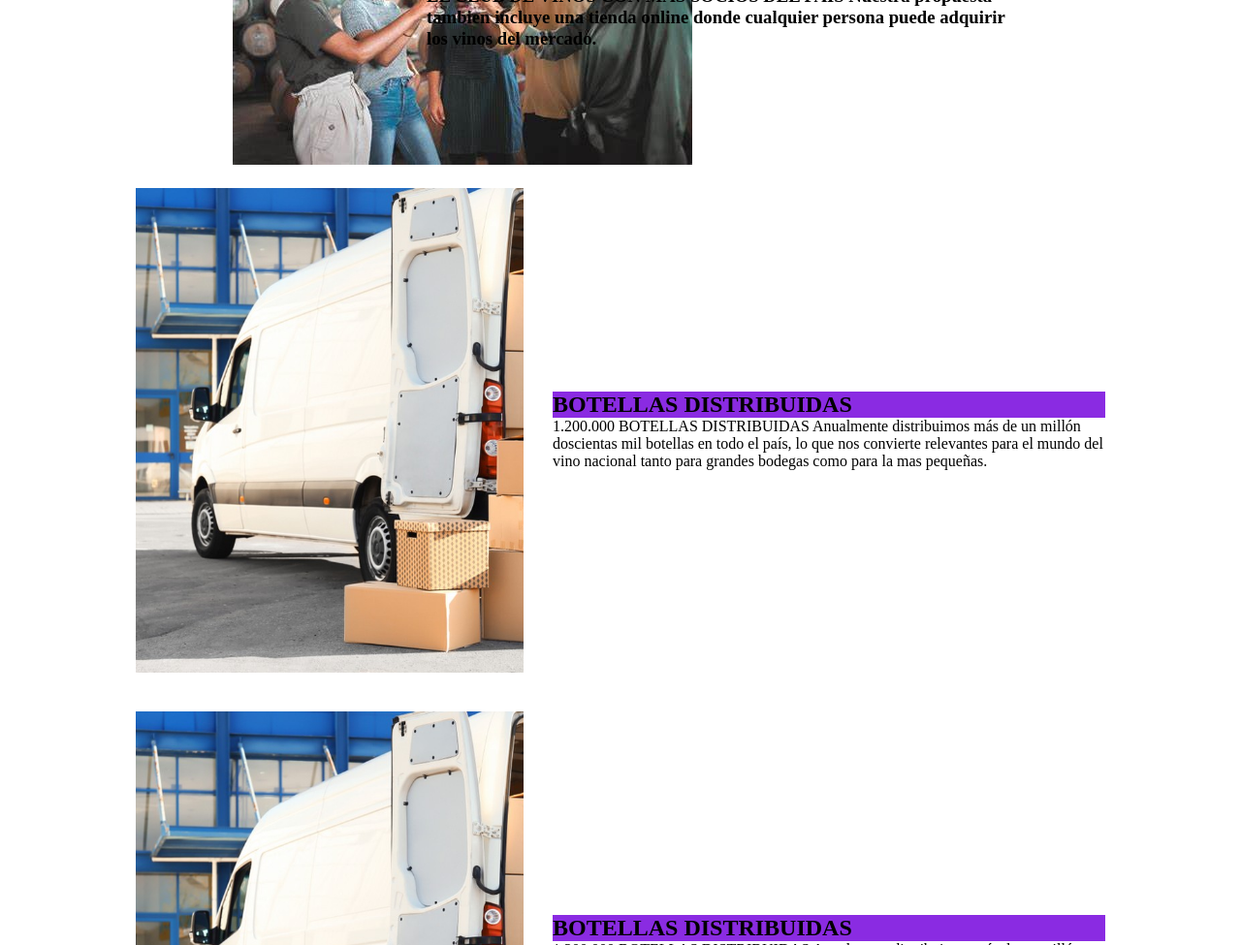
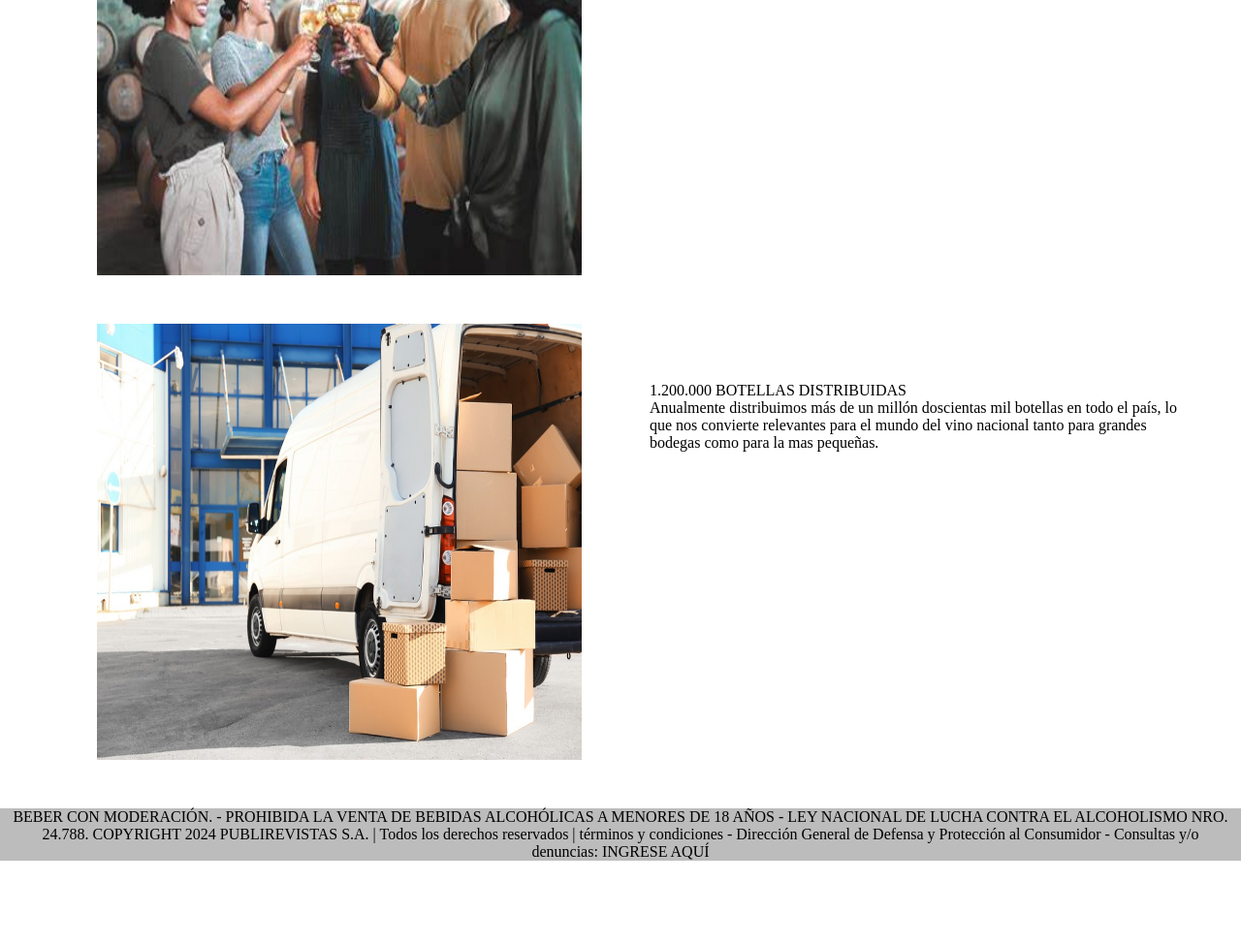
Before and after one commit to alexandernunez1/Entrega-tress-Sass, a website: page pages/quienesomos.html in a window 1280 px wide. Shown: the part 1515-2490 px from the top of the page at 97% size. After the commit the page ends 2403 px from the top, so only its background shows below. Drawn offline with Linux system fonts and the light colour scheme; files whose address does not match are found by name.

Commit message:
entrega-tress-sass

```diff
--- a/pages/quienesomos.html
+++ b/pages/quienesomos.html
@@ -16,6 +16,7 @@
     <title>Tiempo de Vino</title>
     <link rel="shortcut icon" href="../scss/components/img/logo-pagina.ico" type="image/x-icon">
     <link rel="stylesheet" href="../css/style.css">
+
 </head>
 <body>
     <header class="header-index">
@@ -30,11 +31,11 @@
             <div class="containernavbar">
                 <nav>
                     <ul class="navbar1">
-                        <li><a href="./pages/elclub.html">EL CLUB</a></li>
-                        <li><a href="./pages/experiencia.html">EXPERIENCIA</a></li>
-                        <li><a href="./pages/tienda.html">TIENDA</a></li>
-                        <li><a href="./pages/quienessomos.html">QUIENES SOMOS</a></li>
-                        <li><a href="./pages/tienda.html">CONTACTO</a></li>
+                        <li><a href="../index.html">INICIO</a></li>
+                        <li><a href="../pages/elclub.html">EL CLUB</a></li>
+                        <li><a href="../pages/experiencia.html">EXPERIENCIA</a></li>
+                        <li><a href="../pages/tienda.html">TIENDA</a></li>
+                        <li><a href="../pages/quienesomos.html">QUIENES SOMOS</a></li>
                     </ul>
                 </nav>
             </div>
@@ -48,46 +49,21 @@
             </div>
         </section>
 
-        <section id="quienes-somos">
-            <div class="container">
-            <div class="img-container"><img src="../scss/components/img/bodega-comunidad.jfif" alt=""></div>
-                <div class="texto">
-                <h2>QUIENES SOMOS</h2>
-                <h3>
-                    EL CLUB DE VINOS CON MÁS SOCIOS DEL PAIS
+        <section class="comunidad1">
+            <img class="imagen1" src="../scss/components/img/bodega-comunidad.jfif" alt="">
+            <p class=" texto1">
+                    EL CLUB DE VINOS CON MÁS SOCIOS DEL PAIS <br>
                     Nuestra propuesta tambien incluye una tienda online donde cualquier persona puede adquirir los vinos del mercado.
-                </h3>
-            </div>
-            </div>
         </section>
 
-        <section id="seleccion-de-vino">
-            <div class="container">
-                <div class="img-container">
-
-                </div>
-                <div class="texto">
-                <h2>BOTELLAS DISTRIBUIDAS</h2>
-                <p>
-                    1.200.000 BOTELLAS DISTRIBUIDAS
-            Anualmente distribuimos más de un millón doscientas mil botellas en todo el país, lo que nos convierte relevantes para el mundo del vino nacional tanto para grandes bodegas como para la mas pequeñas.
-                </p>
-            </div>
-            </div>
+        <section class="comunidad2">
+            <img class="imagen2" src="../scss/components/img/camion-de-demenagement.jpg" alt="">
+            <p class=" texto2">
+                1.200.000 BOTELLAS DISTRIBUIDAS <br>
+                Anualmente distribuimos más de un millón doscientas mil botellas en todo el país, lo que nos convierte relevantes para el mundo del vino nacional tanto para grandes bodegas como para la mas pequeñas.
         </section>
 
-        <section id="seleccion-de-vino">
-            <div class="container">
-                <div class="img-container"></div>
-                <div class="texto">
-                <h2>BOTELLAS DISTRIBUIDAS</h2>
-                <p>
-                    1.200.000 BOTELLAS DISTRIBUIDAS
-            Anualmente distribuimos más de un millón doscientas mil botellas en todo el país, lo que nos convierte relevantes para el mundo del vino nacional tanto para grandes bodegas como para la mas pequeñas.
-                </p>
-            </div>
-            </div>
-        </section>
+
     </main>
 
     <footer class="footer">
--- a/scss/layout/_main.scss
+++ b/scss/layout/_main.scss
@@ -151,6 +151,43 @@
     /** QUIENES SOMOS **/
 
 
+.comunidad1 {
+    display: flex;
+    flex-direction: row;
+    margin-left: 100px;
+    gap: 10px;
+    .quienes1 {
+        background-color: #8a2be2;
+    }
+    .texto1 {
+        padding: 50px;
+        margin: 10px
+    }
+    .imagen1 {
+        width: 500px;
+        height: 500px;
+        padding-bottom: 50px;
+    }
+}
+
+.comunidad2 {
+    display: flex;
+    flex-direction: row;
+    margin-left: 100px;
+    gap: 10px;
+    .quienes2 {
+        background-color: #8a2be2; }
+        .texto2 {
+            padding: 50px;
+            margin: 10px
+        }
+        .imagen2 {
+            width: 500px;
+            height: 500px;
+            padding-bottom: 50px;}
+}
+
+
 .somos-nosotros {
     .comunidad-tiempo{
     text-align: center;
```
Also changed, not shown: index.html (+1 -2 lines), pages/elclub.html (+5 -5 lines), pages/experiencia.html (+0 -1 lines), pages/tienda.html (+4 -5 lines), css/style.css, 1 other file.
